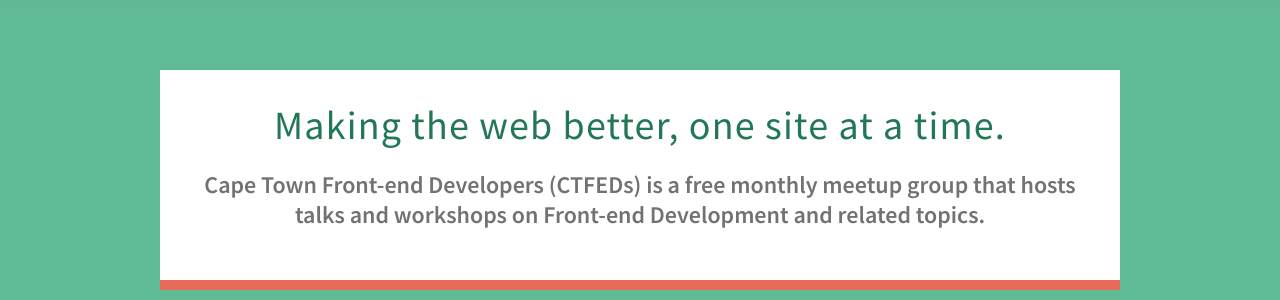
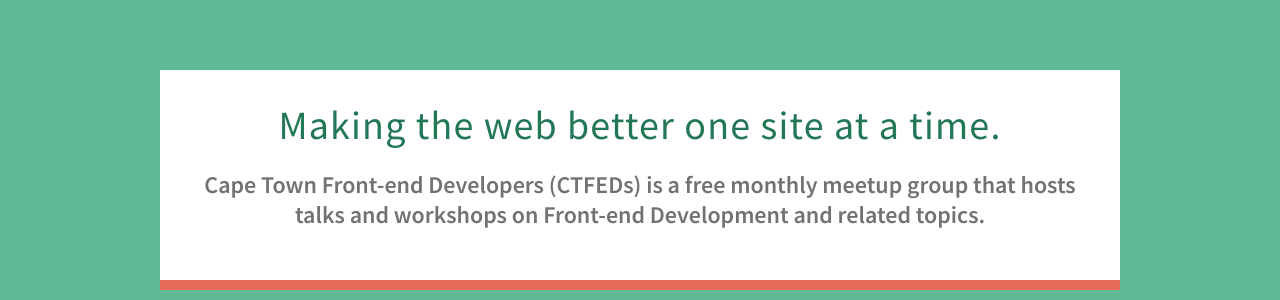
Before and after one commit to CTFEDs/CTFEDS.org, a Jekyll site: the page built from index.html, in a window 1280 px wide. Shown: the part 150-450 px from the top of the page. Built offline with Jekyll 4.4.1, drawn with Linux system fonts in a browser that asks for light colours.

Commit message:
Comma test

```diff
--- a/index.html
+++ b/index.html
@@ -4,7 +4,7 @@
 ---
 
   <article class="latest">
-    <h1 class="block-header">Making the web better, one site at a time.</h1>
+    <h1 class="block-header">Making the web better one site at a time.</h1>
     <h2>Cape Town Front-end Developers (CTFEDs) is a free monthly meetup group that hosts talks and workshops on Front-end Development and related topics.</h2>
   </article>
 
```
